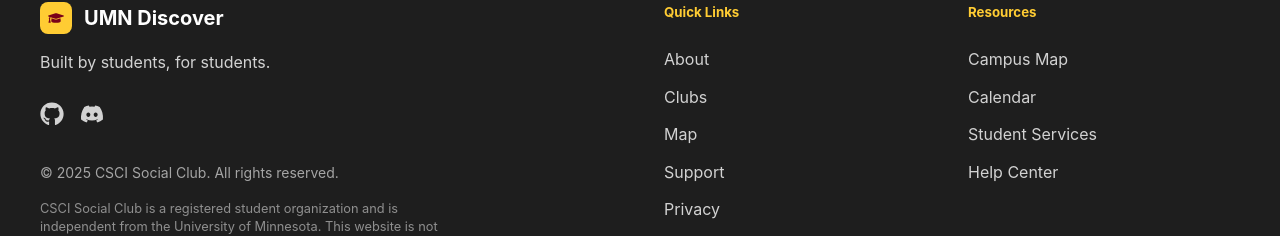
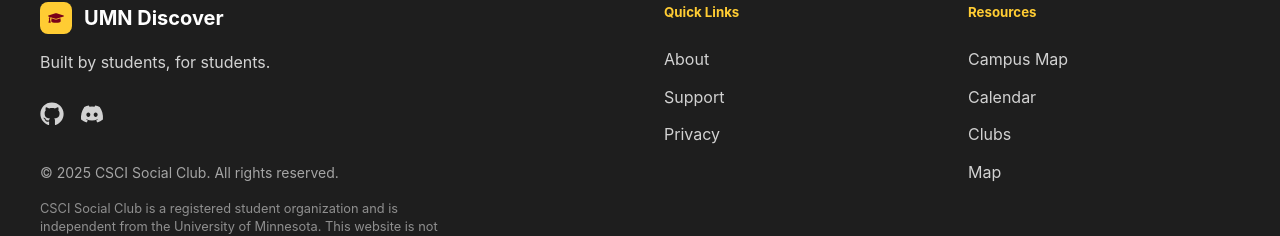
Before and after one commit to soplox-x/UMN-Discover, a React (Vite) app in the folder client/: page / in a window 1280 px wide. Shown: the part 2661-2897 px from the top of the page. Built offline with nearby package versions, Linux system fonts and the light colour scheme.

Commit message:
some pages were on the wrong place

```diff
--- a/client/src/components/Footer.jsx
+++ b/client/src/components/Footer.jsx
@@ -36,8 +36,6 @@
             <h5 className="footer-links-title">Quick Links</h5>
             <ul>
               <li><Link to="/about">About</Link></li>
-              <li><Link to="/clubs">Clubs</Link></li>
-              <li><Link to="/map">Map</Link></li>
               <li><Link to="/support">Support</Link></li>
               <li><Link to="/privacy">Privacy</Link></li>
             </ul>
@@ -47,8 +45,8 @@
             <ul>
               <li><Link to="/campus-map">Campus Map</Link></li>
               <li><Link to="/calendar">Calendar</Link></li>
-              <li><Link to="/student-services">Student Services</Link></li>
-              <li><Link to="/help-center">Help Center</Link></li>
+              <li><Link to="/clubs">Clubs</Link></li>
+              <li><Link to="/map">Map</Link></li>
             </ul>
           </div>
         </div>
```
